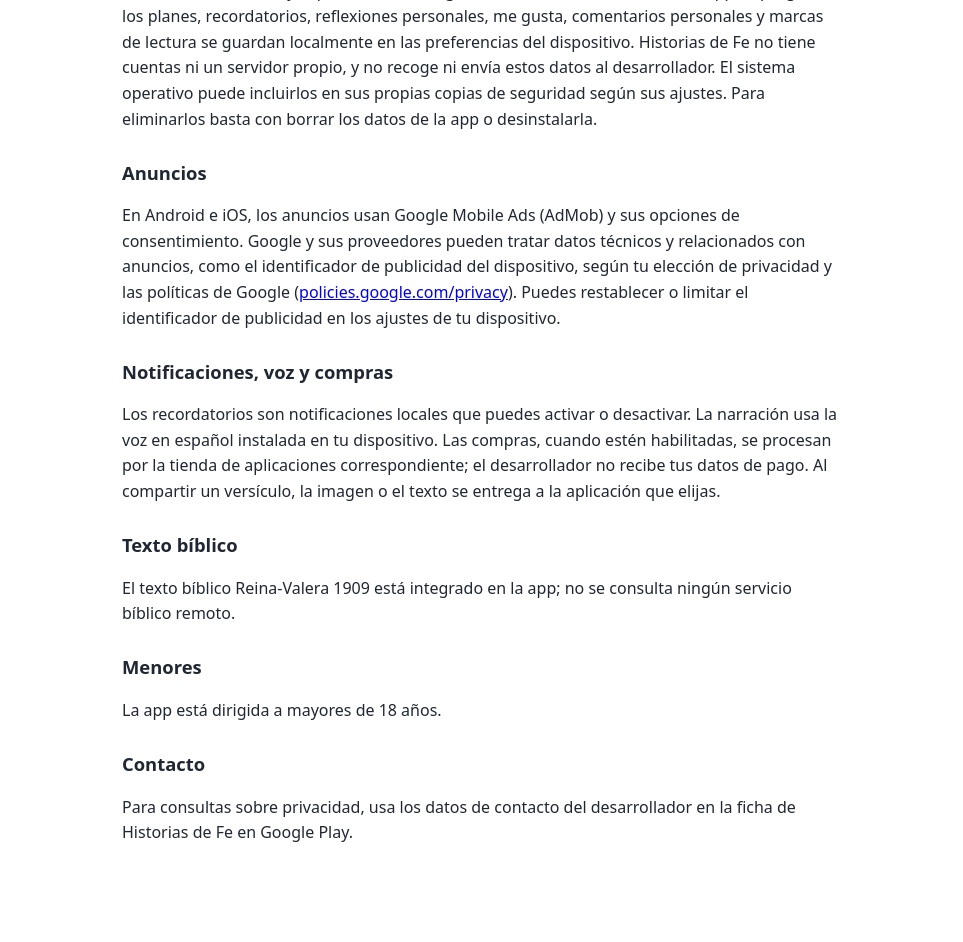
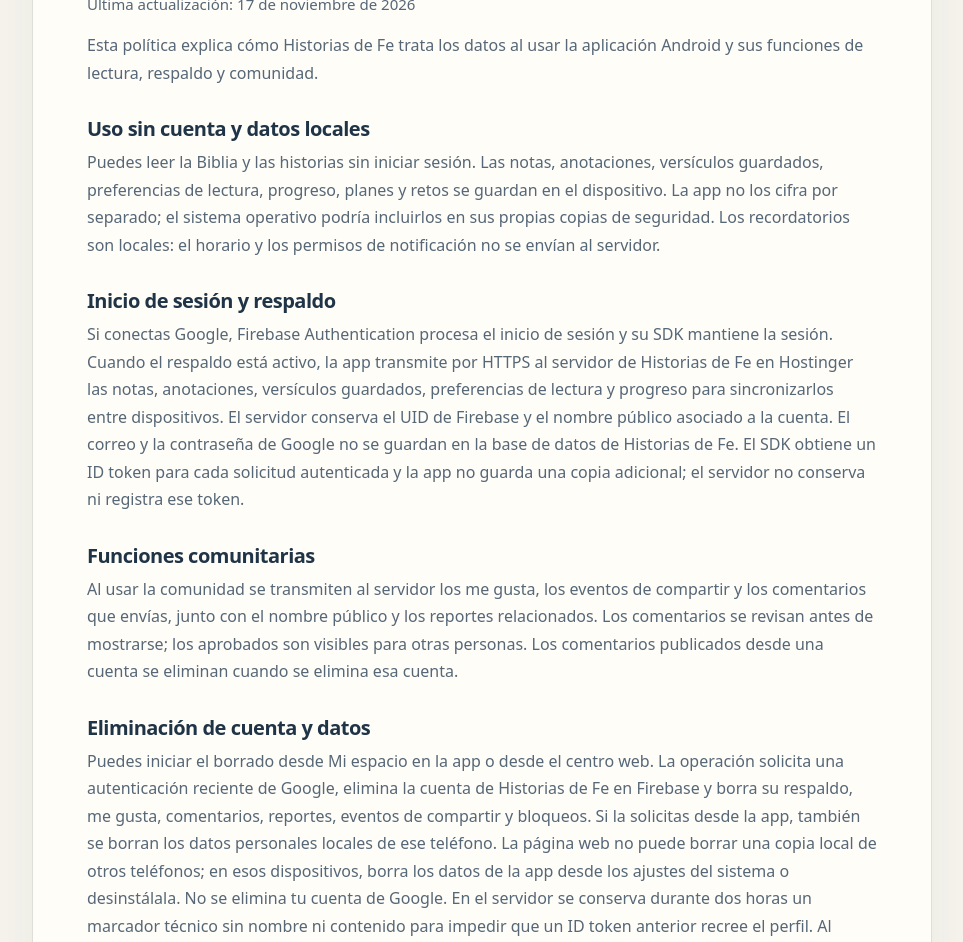
Before and after one commit to juancaco10/historias-de-fe-privacidad, a plain HTML site: page index.html in a window 1280 px wide. Shown: the part 208-1150 px from the top of the page, without its empty margins (158-1121 px from the left). Before the commit the page ends 1086 px from the top, so only its background shows below. Drawn offline with Linux system fonts and the light colour scheme.

Commit message:
Actualiza politica de privacidad y borrado de cuenta

```diff
--- a/index.html
+++ b/index.html
@@ -1,34 +1,51 @@
 <!doctype html>
 <html lang="es">
 <head>
-<meta charset="utf-8">
-<meta name="viewport" content="width=device-width, initial-scale=1">
-<title>Política de privacidad · Historias de Fe</title>
-<style>
-body{font-family:system-ui,sans-serif;max-width:720px;margin:2rem auto;padding:0 1rem;line-height:1.6;color:#202733}
-h1{font-size:1.6rem}h2{font-size:1.15rem;margin-top:1.6rem}
-</style>
+  <meta charset="utf-8">
+  <meta name="viewport" content="width=device-width, initial-scale=1">
+  <meta name="robots" content="index,follow">
+  <meta name="description" content="Política de privacidad de Historias de Fe: datos usados por la app, respaldo y cómo eliminar tu cuenta.">
+  <meta name="color-scheme" content="light">
+  <link rel="canonical" href="https://juancaco10.github.io/historias-de-fe-privacidad/">
+  <title>Política de privacidad — Historias de Fe</title>
+  <style>
+    :root{color-scheme:light;--ink:#203447;--muted:#566777;--accent:#416c63;--paper:#f5f3ec;--card:#fffdf8;--line:#dedfd8}
+    *{box-sizing:border-box}body{margin:0;background:var(--paper);color:var(--ink);font:16px/1.72 system-ui,-apple-system,"Segoe UI",sans-serif}
+    header,main,footer{width:min(900px,calc(100% - 32px));margin-inline:auto}header{padding:34px 0 10px}main{background:var(--card);border:1px solid var(--line);border-radius:22px;padding:clamp(22px,5vw,54px);box-shadow:0 16px 48px #2034470d}
+    h1,h2{line-height:1.2;letter-spacing:-.025em}h1{font-size:clamp(2rem,5vw,3rem);margin:4px 0 12px}h2{font-size:1.25rem;margin:30px 0 8px}p{margin:0 0 14px;color:var(--muted)}a{color:var(--accent);font-weight:650;text-underline-offset:3px}.brand{font-weight:750;letter-spacing:.04em;text-transform:uppercase;color:var(--accent);font-size:.82rem}.updated{font-size:.94rem}nav{display:flex;flex-wrap:wrap;gap:12px;margin:22px 0 4px}.button{display:inline-flex;align-items:center;border-radius:999px;background:var(--accent);color:white;padding:11px 17px;text-decoration:none}footer{padding:22px 0 34px;color:var(--muted);font-size:.9rem}
+    @media(max-width:520px){body{font-size:15px}main{border-radius:16px}}
+  </style>
 </head>
 <body>
-<h1>Política de privacidad de Historias de Fe</h1>
-<p>Última actualización: 29 de octubre de 2026.</p>
+  <header><a class="brand" href="https://juancaco10.github.io/historias-de-fe-privacidad/">Historias de Fe</a></header>
+  <main>
+    <h1>Política de privacidad</h1>
+    <p class="updated">Última actualización: 17 de noviembre de 2026</p>
+    <p>Esta política explica cómo Historias de Fe trata los datos al usar la aplicación Android y sus funciones de lectura, respaldo y comunidad.</p>
 
-<h2>Datos que se guardan en tu dispositivo</h2>
-<p>Las historias, la Biblia y el plan diario se cargan desde archivos incluidos en la app. El progreso, los planes, recordatorios, reflexiones personales, me gusta, comentarios personales y marcas de lectura se guardan localmente en las preferencias del dispositivo. Historias de Fe no tiene cuentas ni un servidor propio, y no recoge ni envía estos datos al desarrollador. El sistema operativo puede incluirlos en sus propias copias de seguridad según sus ajustes. Para eliminarlos basta con borrar los datos de la app o desinstalarla.</p>
+    <h2>Uso sin cuenta y datos locales</h2>
+    <p>Puedes leer la Biblia y las historias sin iniciar sesión. Las notas, anotaciones, versículos guardados, preferencias de lectura, progreso, planes y retos se guardan en el dispositivo. La app no los cifra por separado; el sistema operativo podría incluirlos en sus propias copias de seguridad. Los recordatorios son locales: el horario y los permisos de notificación no se envían al servidor.</p>
 
-<h2>Anuncios</h2>
-<p>En Android e iOS, los anuncios usan Google Mobile Ads (AdMob) y sus opciones de consentimiento. Google y sus proveedores pueden tratar datos técnicos y relacionados con anuncios, como el identificador de publicidad del dispositivo, según tu elección de privacidad y las políticas de Google (<a href="https://policies.google.com/privacy">policies.google.com/privacy</a>). Puedes restablecer o limitar el identificador de publicidad en los ajustes de tu dispositivo.</p>
+    <h2>Inicio de sesión y respaldo</h2>
+    <p>Si conectas Google, Firebase Authentication procesa el inicio de sesión y su SDK mantiene la sesión. Cuando el respaldo está activo, la app transmite por HTTPS al servidor de Historias de Fe en Hostinger las notas, anotaciones, versículos guardados, preferencias de lectura y progreso para sincronizarlos entre dispositivos. El servidor conserva el UID de Firebase y el nombre público asociado a la cuenta. El correo y la contraseña de Google no se guardan en la base de datos de Historias de Fe. El SDK obtiene un ID token para cada solicitud autenticada y la app no guarda una copia adicional; el servidor no conserva ni registra ese token.</p>
 
-<h2>Notificaciones, voz y compras</h2>
-<p>Los recordatorios son notificaciones locales que puedes activar o desactivar. La narración usa la voz en español instalada en tu dispositivo. Las compras, cuando estén habilitadas, se procesan por la tienda de aplicaciones correspondiente; el desarrollador no recibe tus datos de pago. Al compartir un versículo, la imagen o el texto se entrega a la aplicación que elijas.</p>
+    <h2>Funciones comunitarias</h2>
+    <p>Al usar la comunidad se transmiten al servidor los me gusta, los eventos de compartir y los comentarios que envías, junto con el nombre público y los reportes relacionados. Los comentarios se revisan antes de mostrarse; los aprobados son visibles para otras personas. Los comentarios publicados desde una cuenta se eliminan cuando se elimina esa cuenta.</p>
 
-<h2>Texto bíblico</h2>
-<p>El texto bíblico Reina-Valera 1909 está integrado en la app; no se consulta ningún servicio bíblico remoto.</p>
+    <h2>Eliminación de cuenta y datos</h2>
+    <p>Puedes iniciar el borrado desde Mi espacio en la app o desde el centro web. La operación solicita una autenticación reciente de Google, elimina la cuenta de Historias de Fe en Firebase y borra su respaldo, me gusta, comentarios, reportes, eventos de compartir y bloqueos. Si la solicitas desde la app, también se borran los datos personales locales de ese teléfono. La página web no puede borrar una copia local de otros teléfonos; en esos dispositivos, borra los datos de la app desde los ajustes del sistema o desinstálala. No se elimina tu cuenta de Google. En el servidor se conserva durante dos horas un marcador técnico sin nombre ni contenido para impedir que un ID token anterior recree el perfil. Al vencer ese plazo, el marcador se elimina cuando llega otra solicitud al API; si no hay actividad, permanece hasta la siguiente solicitud. Las compras o suscripciones de Google Play se gestionan desde Google Play y no se cancelan al borrar esta cuenta.</p>
+    <nav aria-label="Privacidad y cuenta"><a class="button" href="https://juancaco10.github.io/historias-de-fe-privacidad/delete-account/">Eliminar cuenta y datos</a></nav>
 
-<h2>Menores</h2>
-<p>La app está dirigida a mayores de 18 años.</p>
+    <h2>Anuncios y servicios de terceros</h2>
+    <p>En Android e iOS se integra Google Mobile Ads y el formulario de consentimiento de Google. Google y sus proveedores pueden procesar identificadores del dispositivo, datos técnicos y señales relacionadas con anuncios según tus permisos y las opciones de privacidad disponibles en tu región. Puedes volver a abrir las opciones de privacidad de anuncios desde el perfil cuando estén disponibles.</p>
 
-<h2>Contacto</h2>
-<p>Para consultas sobre privacidad, usa los datos de contacto del desarrollador en la ficha de Historias de Fe en Google Play.</p>
+    <h2>Compartir, narración y compras</h2>
+    <p>Al compartir un versículo, el texto o la imagen se entrega a la aplicación que elijas. La narración utiliza la voz instalada en el dispositivo. Las compras disponibles se procesan mediante la tienda correspondiente; la app no recibe los datos de pago.</p>
+
+    <h2>Seguridad, conservación y consultas</h2>
+    <p>La comunicación con el servidor usa HTTPS; los datos de respaldo no se cifran por separado en MySQL. La API puede conservar temporalmente un hash de la dirección IP para limitar abuso y solicitudes automatizadas; no lo usa como nombre público y las ventanas se limpian periódicamente. La Biblia Reina-Valera 1909 y los contenidos incluidos no se consultan desde un servicio bíblico remoto. Open.Bible, provista por las Sociedades Bíblicas Unidas, identifica la edición RV1909 como dominio público.</p>
+    <p>Para consultas sobre privacidad, contacta al desarrollador en <a href="mailto:jcpapeleriaeinformatica@gmail.com">jcpapeleriaeinformatica@gmail.com</a>. También puedes abrir el <a href="https://juancaco10.github.io/historias-de-fe-privacidad/">sitio público de privacidad</a> o iniciar la eliminación desde el centro web.</p>
+  </main>
+  <footer>Historias de Fe · <a href="https://juancaco10.github.io/historias-de-fe-privacidad/delete-account/">Centro de eliminación de cuenta</a></footer>
 </body>
 </html>
```
